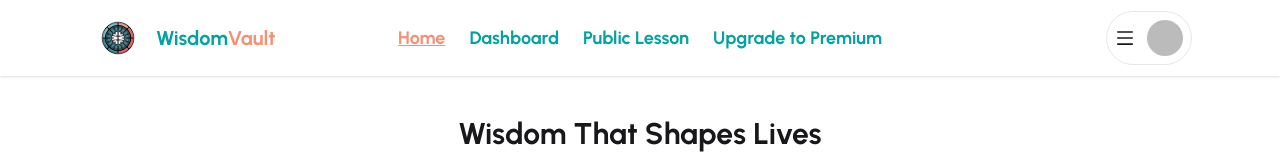
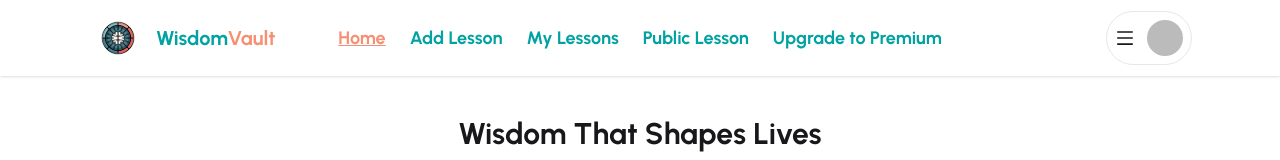
Before and after one commit to NusratJahanNila/WisdomVault-Client, a React (Vite) app: page / in a window 1280 px wide. Shown: the top 160 px of the page. Built offline with nearby package versions, Linux system fonts and the light colour scheme; no server answers; sample sign-in values are in the browser's storage.

Commit message:
modification on navbar

```diff
--- a/src/components/Shared/Navbar/Navbar.jsx
+++ b/src/components/Shared/Navbar/Navbar.jsx
@@ -5,8 +5,10 @@ import { Link, NavLink } from 'react-router'
 import useAuth from '../../../hooks/useAuth'
 import avatarImg from '../../../assets/avater.png'
 import logo from '../../../assets/WisdomVault.png'
+import useRole from '../../../hooks/useRole'
 const Navbar = () => {
-    const { user, logOut } = useAuth()
+    const { user, logOut } = useAuth();
+    const { userData } = useRole();
     const [isOpen, setIsOpen] = useState(false)
 
     // routes
@@ -14,21 +16,27 @@ const Navbar = () => {
         <li><NavLink to={'/'} className={({ isActive }) =>
             `text-[#02a2a2] font-bold text-lg ${isActive ? 'underline text-primary' : ''}`
         }>Home</NavLink></li>
-        <li><NavLink to={'/dashboard'} className={({ isActive }) =>
-            `text-[#02a2a2] font-bold text-lg ${isActive ? 'underline text-primary' : ''}`
-        }>Dashboard</NavLink></li>
-        {/* <li><NavLink to={'/dashboard/add-lesson'} className={({ isActive }) =>
+        {
+            user && <>
+                <li><NavLink to={'/dashboard/add-lesson'} className={({ isActive }) =>
                     `text-[#02a2a2] font-bold text-lg ${isActive ? 'underline text-primary' : ''}`
                 }>Add Lesson</NavLink></li>
                 <li><NavLink to={'/dashboard/my-lessons'} className={({ isActive }) =>
                     `text-[#02a2a2] font-bold text-lg ${isActive ? 'underline text-primary' : ''}`
-        }>My Lessons</NavLink></li> */}
+                }>My Lessons</NavLink></li>
+
+            </>
+        }
         <li><NavLink to={'/public-lessons'} className={({ isActive }) =>
             `text-[#02a2a2] font-bold text-lg ${isActive ? 'underline text-primary' : ''}`
         }>Public Lesson</NavLink></li>
-        <li><NavLink to={'/payment'} className={({ isActive }) =>
+
+        {
+            !userData?.isPremium && <li><NavLink to={'/payment'} className={({ isActive }) =>
                 `text-[#02a2a2] font-bold text-lg ${isActive ? 'underline text-primary' : ''}`
             }>Upgrade to Premium</NavLink></li>
+        }
+
     </>
     return (
         <div className=" bg-base-100 shadow-sm">
--- a/src/pages/Dashboard/User/UpdateLesson/UpdateLesson.jsx
+++ b/src/pages/Dashboard/User/UpdateLesson/UpdateLesson.jsx
@@ -10,7 +10,7 @@ const UpdateLesson = ({ lesson ,refetch}) => {
     const handleUpdate = (id) => {
         setIsOpen(true)
         console.log("Update lesson:", id);
-        // TODO: Navigate to update page → navigate(`/dashboard/my-lessons/${id}/edit`)
+
     };
     return (
         <>
--- a/src/pages/Dashboard/User/UpdateLesson/UpdateLessonModal.jsx
+++ b/src/pages/Dashboard/User/UpdateLesson/UpdateLessonModal.jsx
@@ -2,8 +2,8 @@ import React, { useState } from 'react';
 import { Dialog, DialogTitle, DialogPanel } from '@headlessui/react'
 import { useForm } from 'react-hook-form';
 import { imageUpload } from '../../../../utils';
-import axios from 'axios';
 import Swal from 'sweetalert2';
+import useAxiosSecure from '../../../../hooks/useAxiosSecure';
 
 
 const categories = [
@@ -23,6 +23,7 @@ const emotionalTones = [
 
 const UpdateLessonModal = ({ closeModal, isOpen, lesson, refetch }) => {
     const { register, handleSubmit, reset } = useForm();
+    const axiosSecure=useAxiosSecure();
 
     const [loading, setLoading] = useState(false);
 
@@ -57,7 +58,7 @@ const UpdateLessonModal = ({ closeModal, isOpen, lesson, refetch }) => {
                 lessonData.image = image;
             }
 
-            const res = await axios.patch(`${import.meta.env.VITE_API_URL}/my-lesson/${lesson._id}`, lessonData);
+            const res = await axiosSecure.patch(`/my-lesson/${lesson._id}`, lessonData);
 
             if (res.data.modifiedCount) {
                 refetch()
```
Lines whose indentation alone changed are shown as unchanged.
